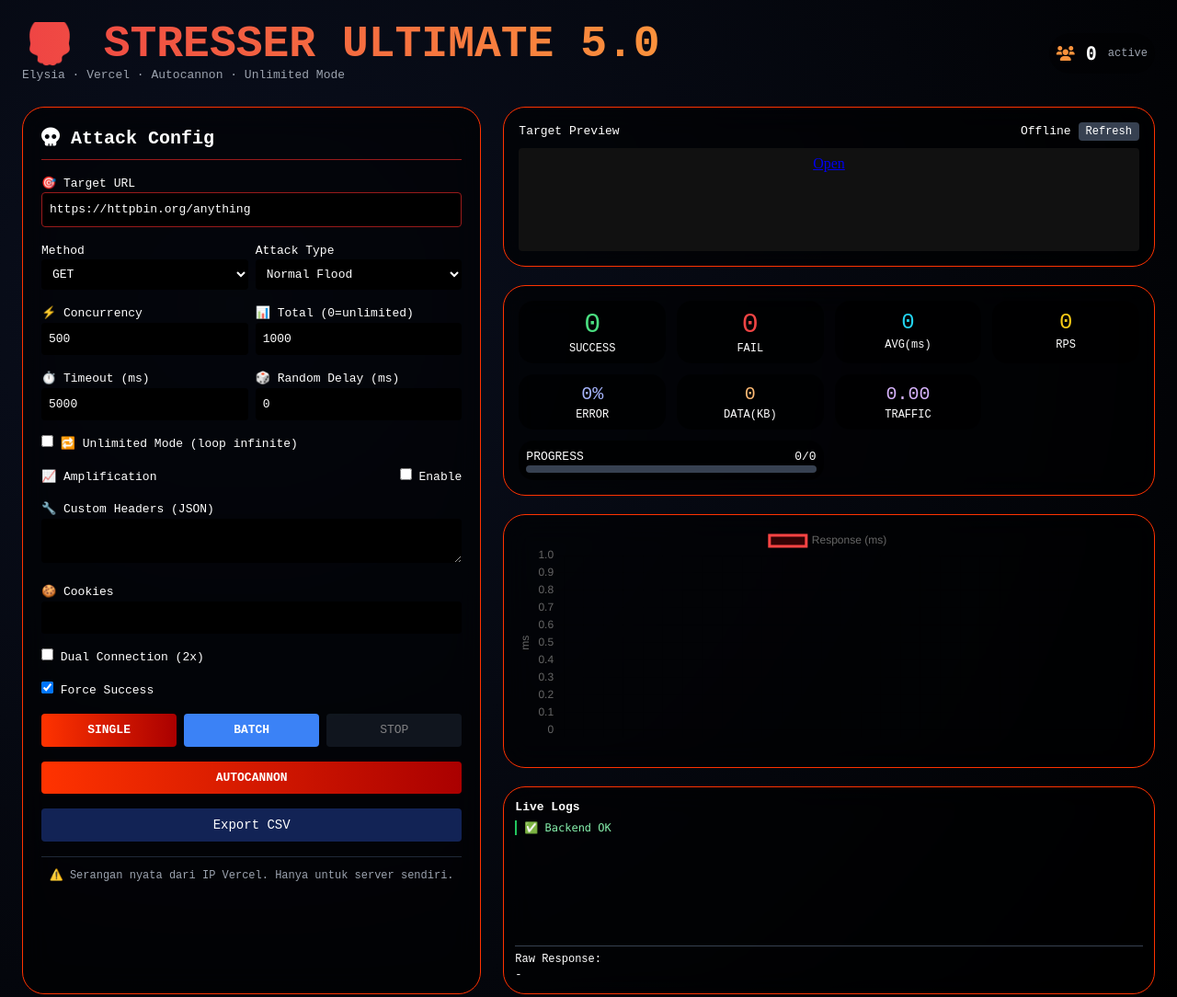
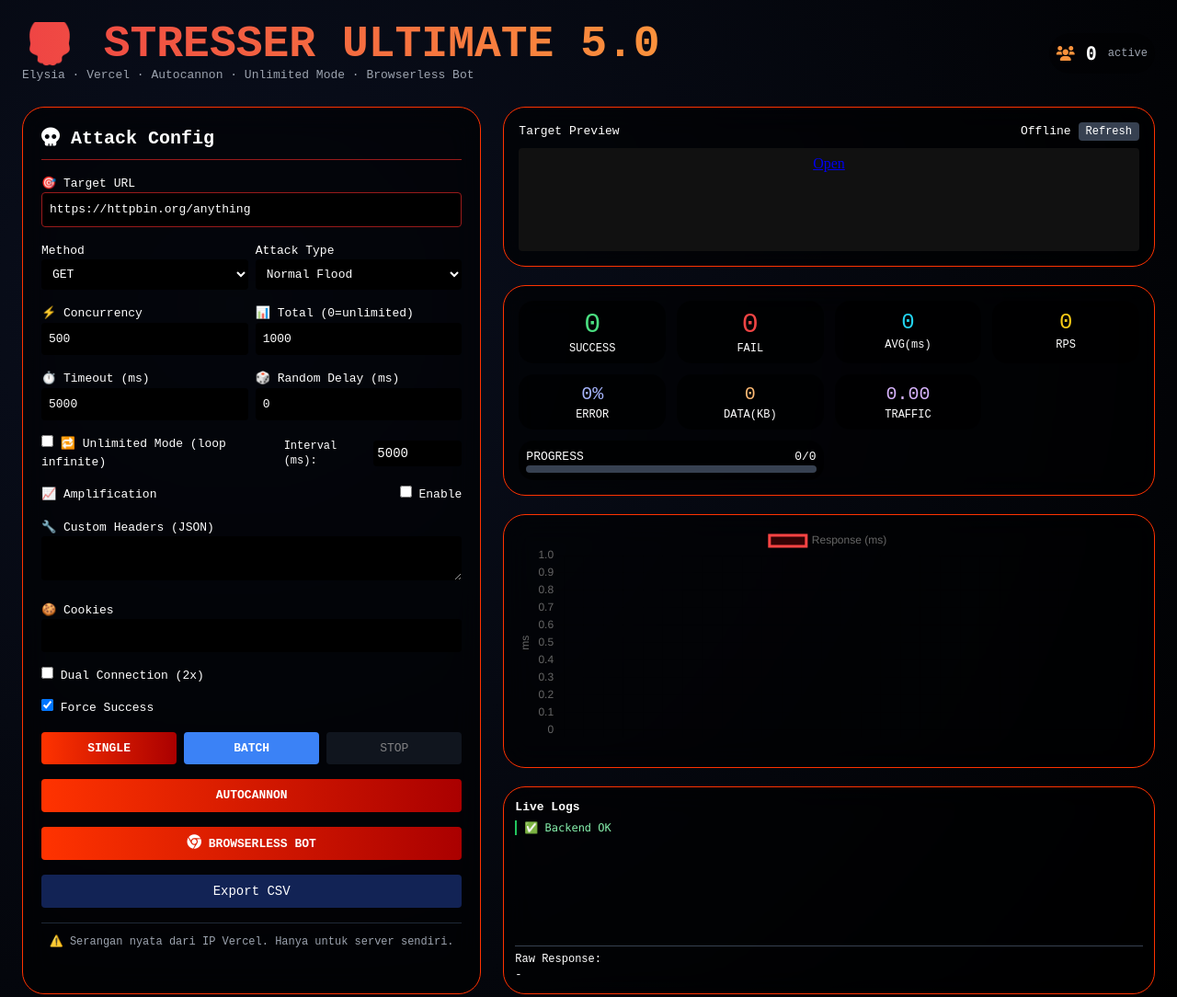
Before and after one commit to Origami-Tobiichi/Elysia, a website: page public/index.html in a window 1280 px wide. Shown: the whole page at 92% size. Drawn offline with nearby package versions, Linux system fonts and the light colour scheme; no server answers.

Commit message:
Update index.html

```diff
--- a/public/index.html
+++ b/public/index.html
@@ -29,7 +29,7 @@
     <div class="flex justify-between items-center mb-6">
         <div>
             <h1 class="text-5xl font-black bg-gradient-to-r from-red-500 to-orange-400 bg-clip-text text-transparent">💀 STRESSER ULTIMATE 5.0</h1>
-            <p class="text-gray-400">Elysia · Vercel · Autocannon · Unlimited Mode</p>
+            <p class="text-gray-400">Elysia · Vercel · Autocannon · Unlimited Mode · Browserless Bot</p>
         </div>
         <div class="flex items-center gap-3 bg-black/40 p-2 rounded-full">
             <i class="fas fa-users text-orange-400"></i>
@@ -55,7 +55,13 @@
                 <div><label>⏱️ Timeout (ms)</label><input type="number" id="timeout" value="5000" class="w-full p-2 rounded bg-black"></div>
                 <div><label>🎲 Random Delay (ms)</label><input type="number" id="randomDelay" value="0" class="w-full p-2 rounded bg-black"></div>
             </div>
-            <div><label><input type="checkbox" id="unlimitedMode"> 🔁 Unlimited Mode (loop infinite)</label></div>
+            <div class="flex items-center justify-between">
+                <label><input type="checkbox" id="unlimitedMode"> 🔁 Unlimited Mode (loop infinite)</label>
+                <div class="flex items-center gap-2">
+                    <span class="text-xs">Interval (ms):</span>
+                    <input type="number" id="intervalMs" value="5000" class="w-24 p-1 rounded bg-black text-sm">
+                </div>
+            </div>
             <div>
                 <div class="flex justify-between"><span>📈 Amplification</span><label><input type="checkbox" id="amplifyToggle"> Enable</label></div>
                 <div id="amplifyControls" style="display:none;">
@@ -73,6 +79,7 @@
                 <button id="stopBtn" class="bg-gray-800 flex-1 py-2 rounded disabled:opacity-50" disabled>STOP</button>
             </div>
             <button id="autocannonBtn" class="btn-primary w-full py-2 rounded font-bold">AUTOCANNON</button>
+            <button id="browserlessBtn" class="btn-primary w-full py-2 rounded font-bold mt-2"><i class="fab fa-chrome"></i> BROWSERLESS BOT</button>
             <button id="exportBtn" class="w-full bg-blue-900/60 py-2 rounded text-sm">Export CSV</button>
             <div class="text-xs text-center text-gray-400 border-t border-gray-800 pt-3">⚠️ Serangan nyata dari IP Vercel. Hanya untuk server sendiri.</div>
         </div>
```
